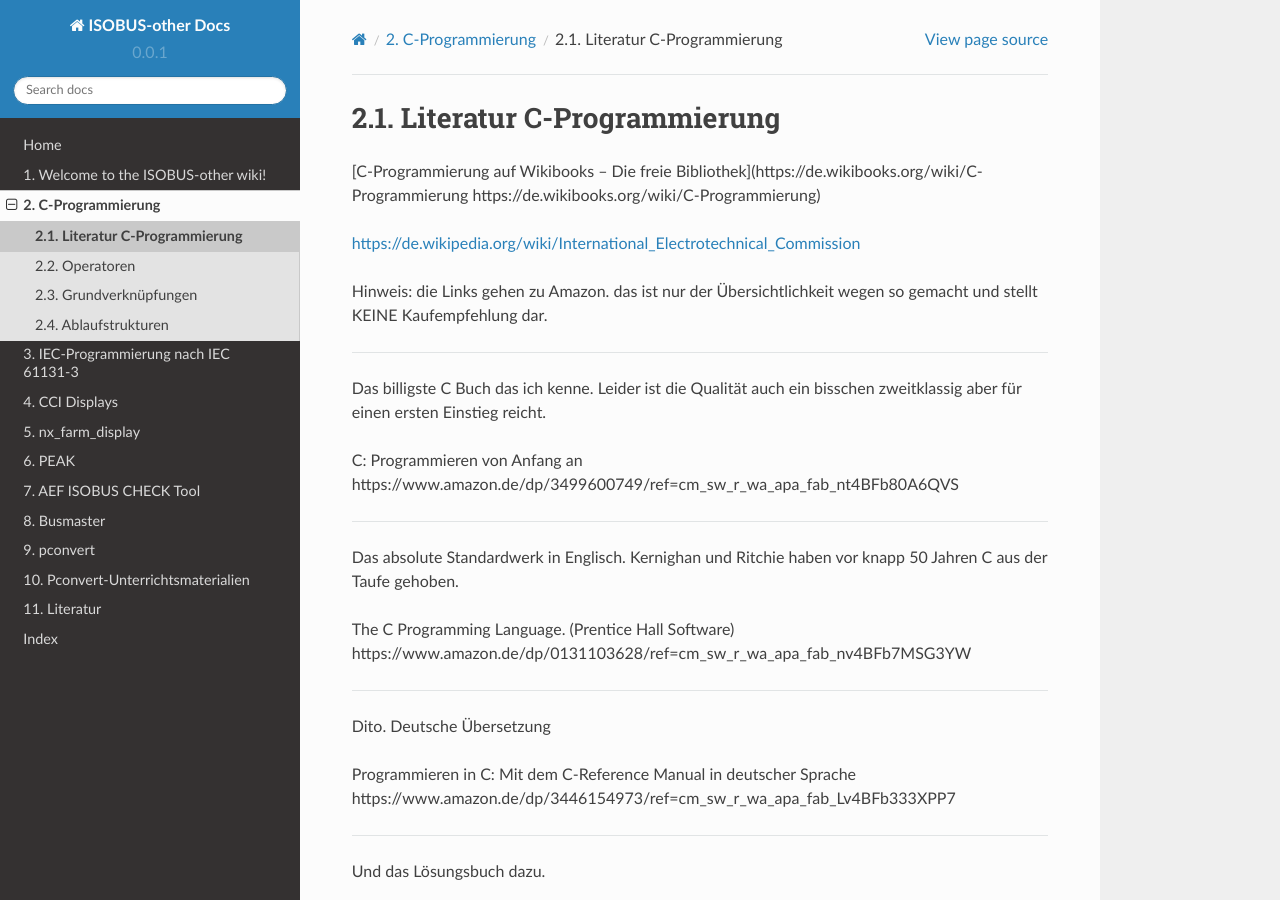
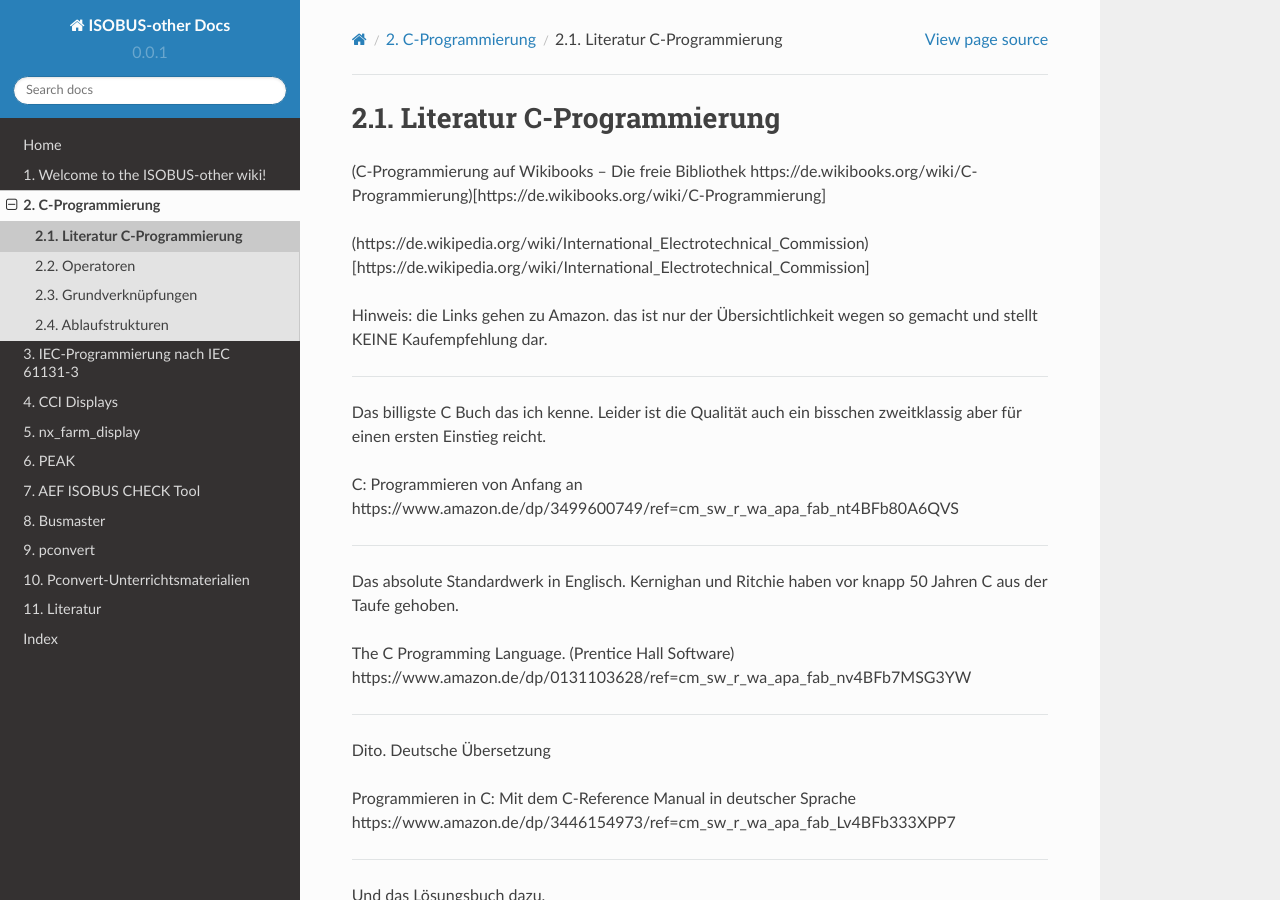
Before and after one commit to Meisterschulen-am-Ostbahnhof-Munchen/ISOBUS-other-docs, a Sphinx documentation site: the page built from docs/Literatur-C-Programmierung.md, in a window 1280 px wide and 900 px high. Built offline with Sphinx 7.4.7 and the Read the Docs theme 2.0.0, drawn with Linux system fonts in a browser that asks for light colours.

Commit message:
Update Literatur-C-Programmierung.md

```diff
--- a/docs/Literatur-C-Programmierung.md
+++ b/docs/Literatur-C-Programmierung.md
@@ -1,12 +1,8 @@
-Literatur C-Programmierung
-==========================
+# Literatur C-Programmierung
 
+(C-Programmierung auf Wikibooks – Die freie Bibliothek https://de.wikibooks.org/wiki/C-Programmierung)[https://de.wikibooks.org/wiki/C-Programmierung]
 
-
-[C-Programmierung auf Wikibooks – Die freie Bibliothek](https://de.wikibooks.org/wiki/C-Programmierung https://de.wikibooks.org/wiki/C-Programmierung)
-
-[https://de.wikipedia.org/wiki/International_Electrotechnical_Commission](https://de.wikipedia.org/wiki/International_Electrotechnical_Commission)
-
+(https://de.wikipedia.org/wiki/International_Electrotechnical_Commission)[https://de.wikipedia.org/wiki/International_Electrotechnical_Commission]
 
 Hinweis: die Links gehen zu Amazon. das ist nur der Übersichtlichkeit wegen so gemacht und stellt KEINE Kaufempfehlung dar.
 
```
